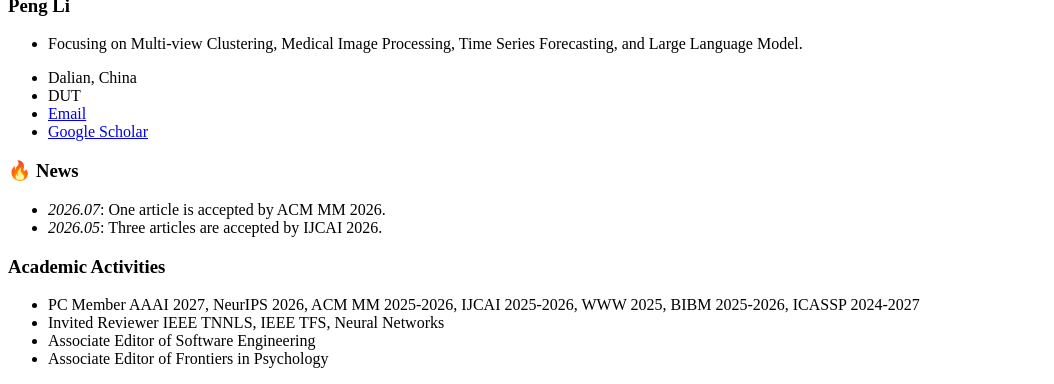
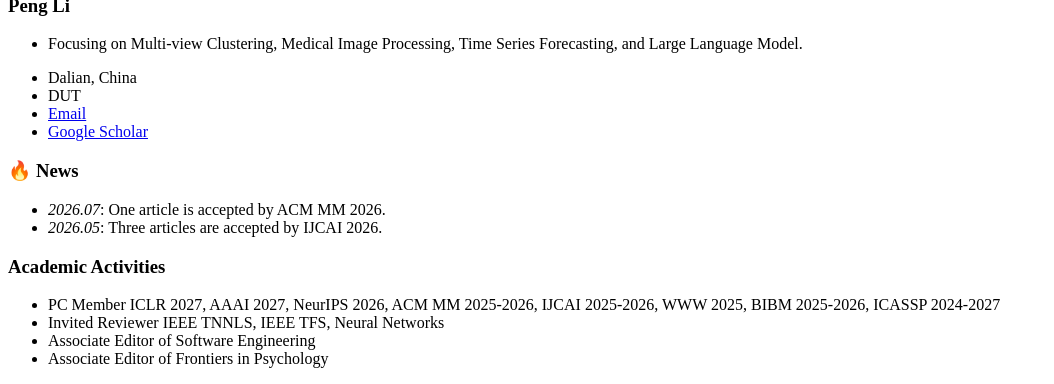
Before and after one commit to lipeng-dut/lipeng-dut.github.io, a Jekyll site: the page built from _pages/includes/news.md, in a window 1280 px wide, cut to the strip 530-914 px from the top of the page. Shown: the whole strip, without its empty margins (0-1054 px from the left). Built offline with Jekyll 4.4.1, drawn with Linux system fonts in a browser that asks for light colours; our own code applies the rules of GitHub Pages for plain Markdown files.

Commit message:
Update news.md

```diff
--- a/_pages/includes/news.md
+++ b/_pages/includes/news.md
@@ -3,7 +3,7 @@
 - *2026.05*: Three articles are accepted by IJCAI 2026.
 
 # Academic Activities
-- PC Member AAAI 2027, NeurIPS 2026, ACM MM 2025-2026, IJCAI 2025-2026, WWW 2025, BIBM 2025-2026, ICASSP 2024-2027
+- PC Member ICLR 2027, AAAI 2027, NeurIPS 2026, ACM MM 2025-2026, IJCAI 2025-2026, WWW 2025, BIBM 2025-2026, ICASSP 2024-2027
 - Invited Reviewer IEEE TNNLS, IEEE TFS, Neural Networks
 - Associate Editor of Software Engineering
 - Associate Editor of Frontiers in Psychology
```
